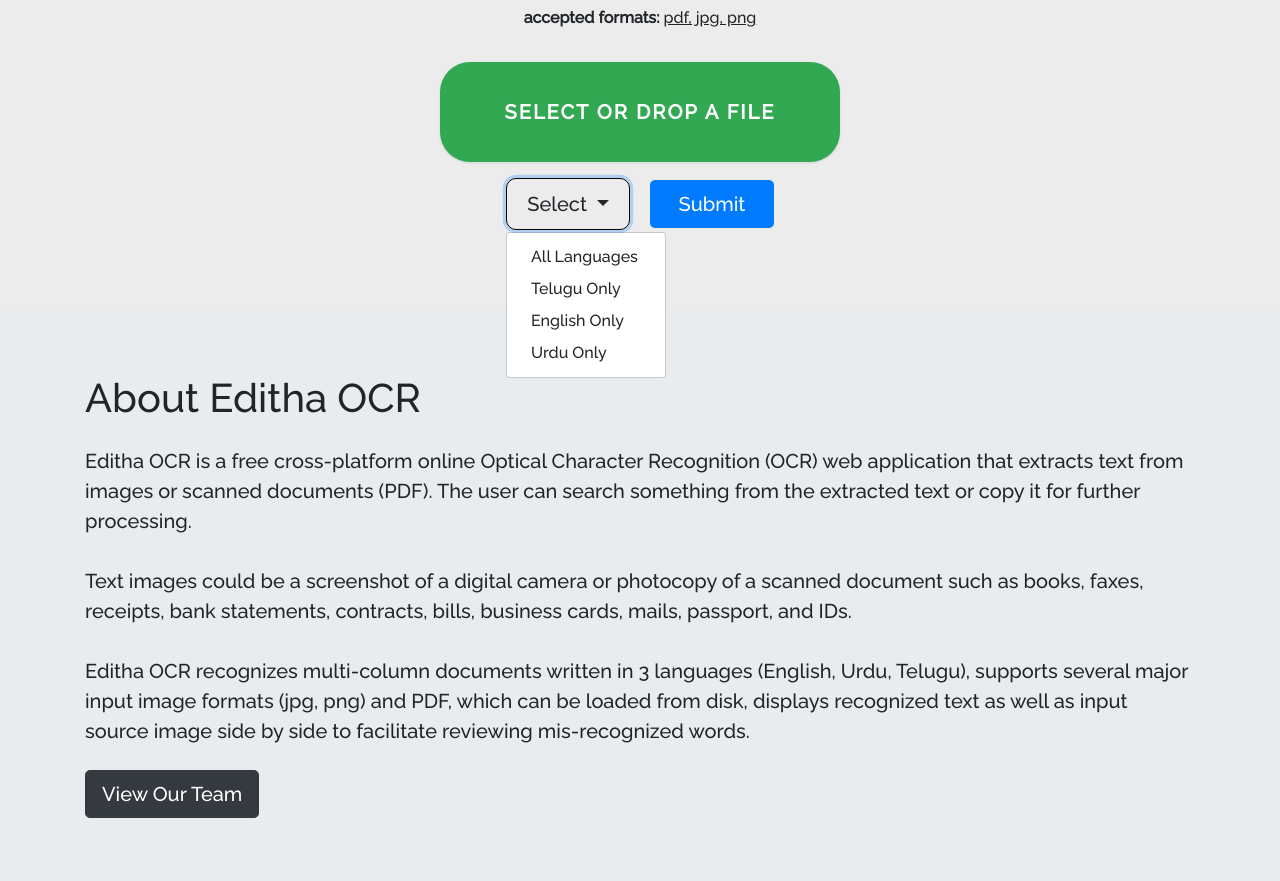
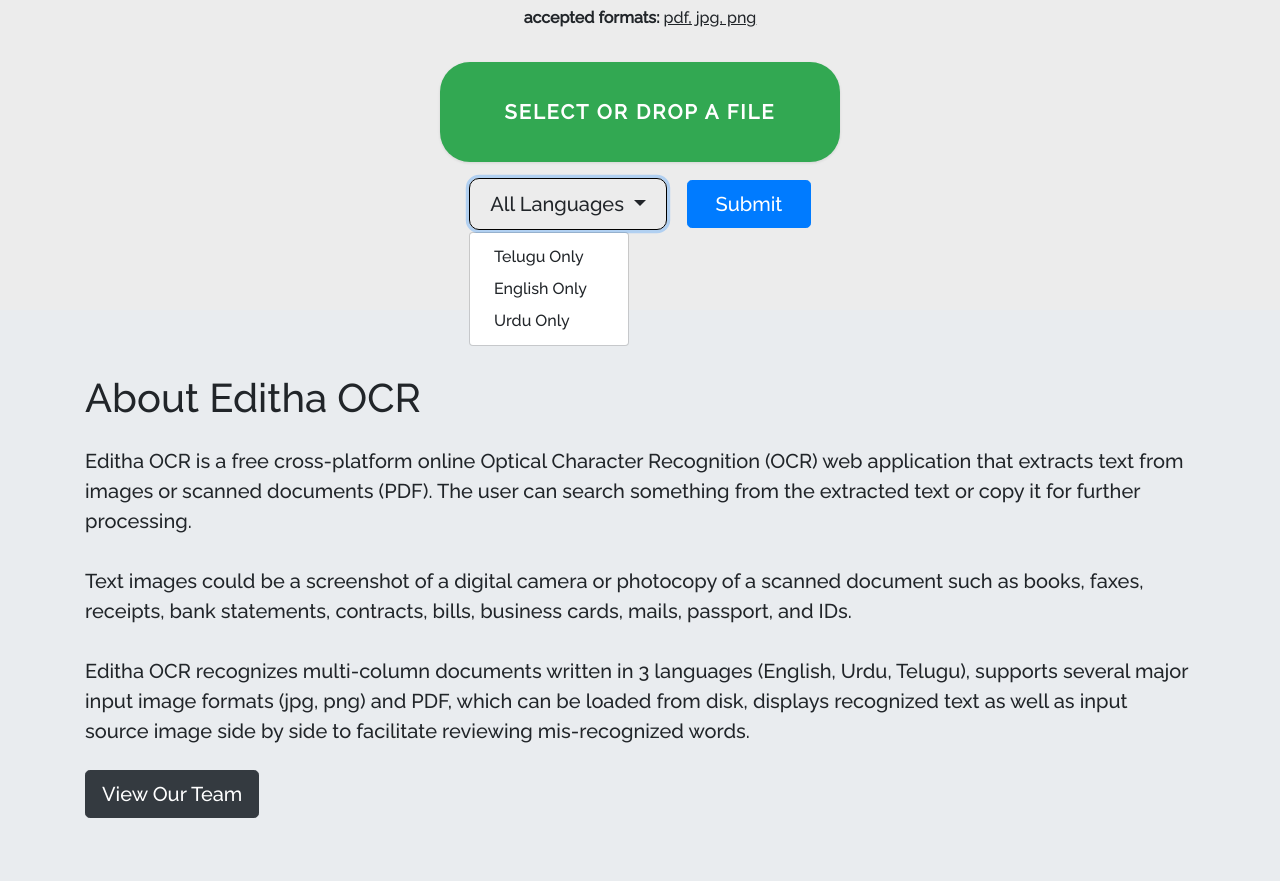
Before and after one commit to Abhishekkumar02/NC_CMRCET_KB145_EDITHA, a Flask app: page / in a window 1280 px wide, after a click on "All Languages". Shown: the part 241-1122 px from the top of the page. Run offline with Flask 2, Linux system fonts and the light colour scheme; some libraries are stand-ins or nearby versions.

Commit message:
dropdown enabled

```diff
--- a/templates/index.html
+++ b/templates/index.html
@@ -69,15 +69,14 @@
 
                     <div class="uploadButtons">
                         <!--  -->
-                        <div class="btn-group dropdown-container">
+                        <div data-current="All" class="btn-group dropdown-container">
                             <button type="button" class="btn  btn-lg dropdown-toggle upload-btn" data-toggle="dropdown" aria-haspopup="true" aria-expanded="false" style="border: 1px solid black">
-                                Select
+                                All Languages
                             </button>
                             <div class="dropdown-menu">
-                                <a class="dropdown-item" href="#">All Languages</a>
-                                <a class="dropdown-item" href="#">Telugu Only</a>
-                                <a class="dropdown-item" href="#">English Only</a>
-                                <a class="dropdown-item" href="#">Urdu Only</a>
+                                <a data-val="Telugu" class="dropdown-item" href="#">Telugu Only</a>
+                                <a data-val="English" class="dropdown-item" href="#">English Only</a>
+                                <a data-val="Urdu" class="dropdown-item" href="#">Urdu Only</a>
                             </div>
                         </div>
                         <button class="btn btn-primary btn-lg dropdown-submit">Submit</button>
```
Also changed, not shown: static/js/script.js (+43 -8 lines).
